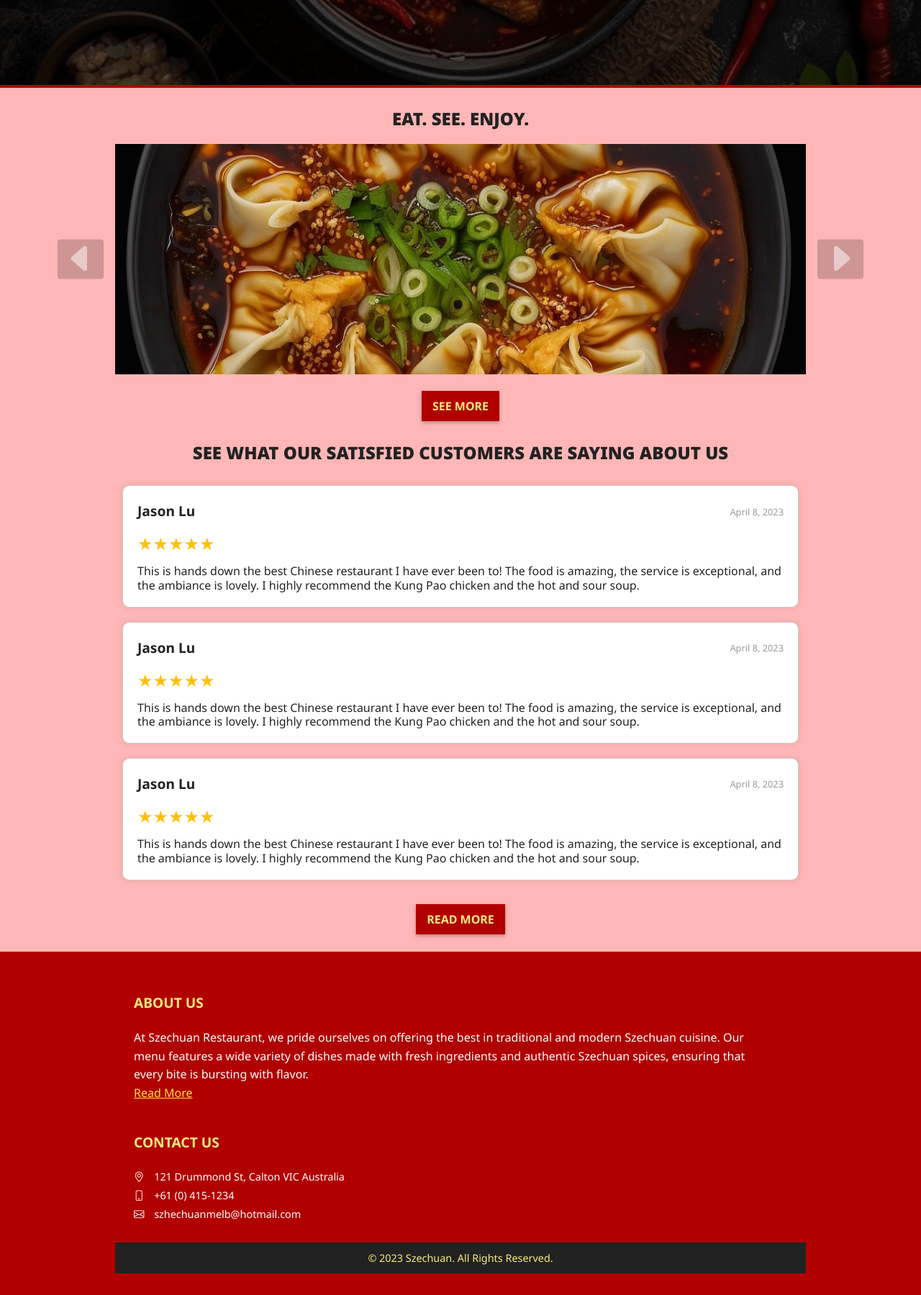
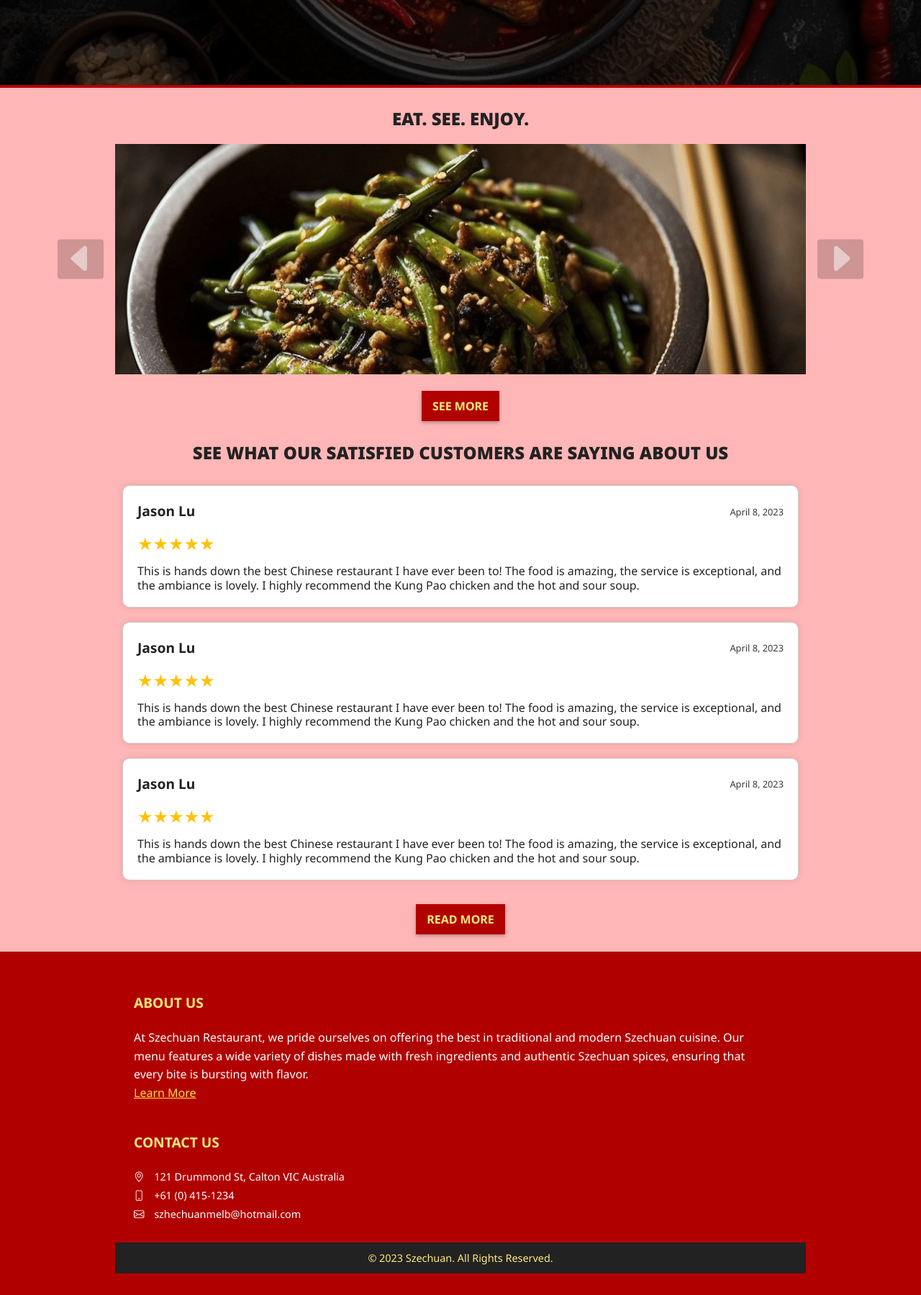
Before and after one commit to Theochenxiyuan/restaurant-website, a PHP site: page / in a window 1280 px wide. Shown: the part 558-2357 px from the top of the page at 72% size. Run offline with PHP 8.4, Linux system fonts and the light colour scheme.

Commit message:
minor optimisation

```diff
--- a/css/gallery.css
+++ b/css/gallery.css
@@ -54,7 +54,7 @@
 .gallery > div:hover,
 .gallery > div:focus,
 .gallery > div:active {
-  transform: scale(1.05);
+  opacity: 0.75;
 }
 
 .gallery > div > img {
--- a/css/home.css
+++ b/css/home.css
@@ -148,7 +148,7 @@ section.welcome {
 
 .review-card__date {
   font-size: 0.8rem;
-  color: #999;
+  color: var(--dark-2);
 }
 
 .review-card__content {
--- a/css/reservation.css
+++ b/css/reservation.css
@@ -69,4 +69,9 @@ input:disabled {
 
 .thankyou a {
   display: block;
+  max-width: 500px;
+  margin: auto;
 }
+.thankyou .card {
+  max-width: 500px;
+}
--- a/gallery.php
+++ b/gallery.php
@@ -26,7 +26,7 @@ shuffle($interior_pictures);
             <?php
             foreach ($food_pictures as $file) {
                 if ($file != "." && $file != "..") {
-                    echo "<div><img src='img/food/" . $file . "'></div>";
+                    echo "<div><img src='img/food/" . $file . "' alt='picture of food'></div>";
                 }
             }
             ?>
@@ -36,7 +36,7 @@ shuffle($interior_pictures);
             <?php
             foreach ($interior_pictures as $file) {
                 if ($file != "." && $file != "..") {
-                    echo "<div><img src='img/interior/" . $file . "'></div>";
+                    echo "<div><img src='img/interior/" . $file . "' alt='picture of restaurant interior'></div>";
                 }
             }
             ?>
--- a/index.php
+++ b/index.php
@@ -40,23 +40,23 @@ require_once('sections/header.php');
         <div class="container">
             <h2 class="text-center my-1">Eat. See. Enjoy.</h2>
             <div class="carousel" data-carousel="">
-                <button class="carousel-button prev" data-carousel-button="prev"><i class="bi bi-caret-left-fill"></i></button>
-                <button class="carousel-button next" data-carousel-button="next"><i class="bi bi-caret-right-fill"></i></button>
+                <button class="carousel-button prev" data-carousel-button="prev" aria-label="Carousel Button Left"><i class="bi bi-caret-left-fill"></i></button>
+                <button class="carousel-button next" data-carousel-button="next" aria-label="Carousel Button Right"><i class="bi bi-caret-right-fill"></i></button>
                 <ul data-slides="">
                     <li class="slide" data-active="true">
-                        <img src="img/food/dandannoodle.png" alt="image of the inside area">
+                        <img src="img/food/sichuanmalachicken.png" alt="image of the food">
                     </li>
 
                     <li class="slide">
-                        <img src="img/food/spicywonton.png" alt="image of the inside area">
+                        <img src="img/food/dryfriedgreenbeans.png" alt="image of the food">
                     </li>
 
                     <li class="slide">
-                        <img src="img/food/mapotofu.png" alt="image of the inside area">
+                        <img src="img/food/sichuaneggplant.png" alt="image of the food">
                     </li>
 
                     <li class="slide">
-                        <img src="img/food/hotandsoursoup.png" alt="image of the inside area">
+                        <img src="img/food/hotandsoursoup.png" alt="image of the food">
                     </li>
                 </ul>
             </div>
--- a/reservation.php
+++ b/reservation.php
@@ -71,7 +71,7 @@ if (isset($_POST['submit'])) {
             fclose($handle);
             $thankyou = '<div class="thankyou flex">
             <div class="card">
-            <p>Thank you for booking with us! We will be in touch with you soon. </p>
+            <p>Thank you for choosing to dine with us! We have received your restaurant reservation and will be in touch with you soon to confirm whether your table has been secured. We look forward to welcoming you to our restaurant.</p>
             <a href="index.php" class="btn">Back</a>
             </div>
             </div>';
--- a/sections/footer.php
+++ b/sections/footer.php
@@ -7,7 +7,7 @@
             if ($file_name !== 'about.php') {
                 echo '<div class="footer-section about">
                 <h3 class="footer-title">About Us</h3>
-                <p>At Szechuan Restaurant, we pride ourselves on offering the best in traditional and modern Szechuan cuisine. Our menu features a wide variety of dishes made with fresh ingredients and authentic Szechuan spices, ensuring that every bite is bursting with flavor. <br><a href="about.php">Read More</a>
+                <p>At Szechuan Restaurant, we pride ourselves on offering the best in traditional and modern Szechuan cuisine. Our menu features a wide variety of dishes made with fresh ingredients and authentic Szechuan spices, ensuring that every bite is bursting with flavor. <br><a href="about.php">Learn More</a>
                 </p>
             </div>';
             }
--- a/sections/header.php
+++ b/sections/header.php
@@ -4,6 +4,8 @@
 <head>
     <meta charset="UTF-8">
     <meta http-equiv="X-UA-Compatible" content="IE=edge">
+    <meta name="description" content="Szechuan Restaurant Melbourne">
+    <meta name="keywords" content="Sichuan, Szechuan, Restaurant, Chinese, Melbourne, Reservation">
     <meta name="viewport" content="width=device-width, initial-scale=1.0">
     <title><?php echo $title; ?> - Szechuan</title>
     <link rel="preconnect" href="https://fonts.googleapis.com">
@@ -32,7 +34,7 @@
 </head>
 
 <body>
-    <button class="menu"><i class="bi bi-list"></i></button>
+    <button class="menu" aria-label="Menu Button"><i class="bi bi-list"></i></button>
     <div class="overlay hidden"></div>
     <nav class="menu">
         <ul class="flex flex-col">
```
